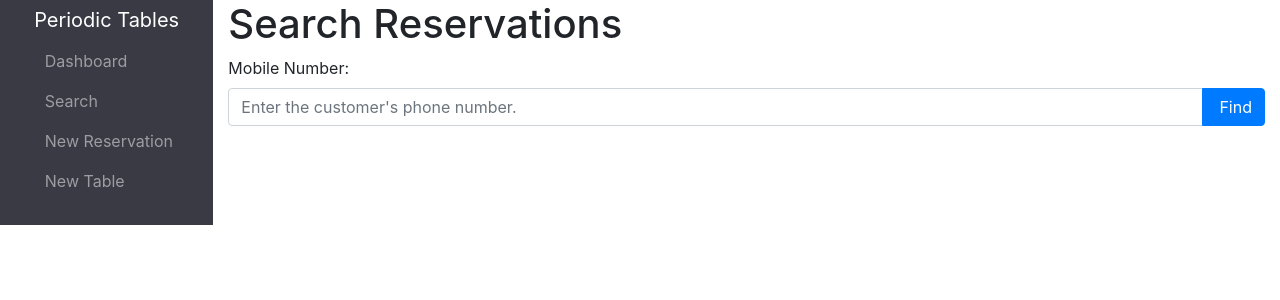
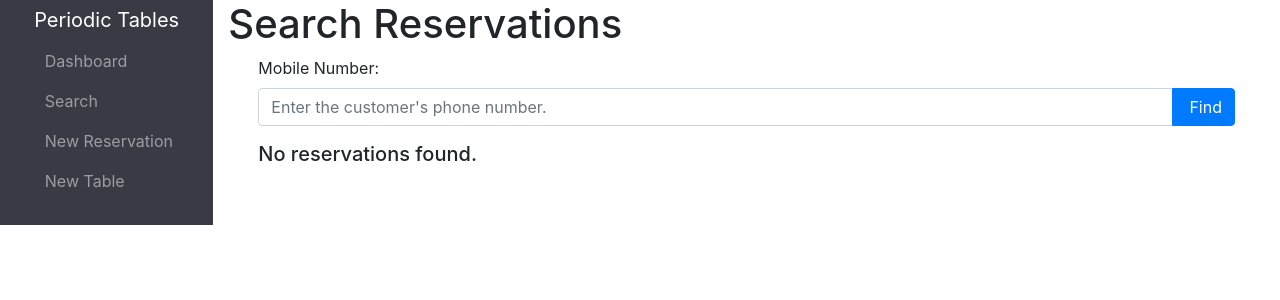
Before and after one commit to daniellukasdev/capstone-reservation-app, a React (Create React App) app in the folder front-end/: page /search in a window 1280 px wide. Shown: the top 300 px of the page. Built offline with nearby package versions, Linux system fonts and the light colour scheme; no server answers; a web font is replaced by a local one.

Commit message:
lists reservations matching numbers still needs more logic and validation

```diff
--- a/front-end/src/layout/Search.js
+++ b/front-end/src/layout/Search.js
@@ -1,10 +1,34 @@
 import React, { useState } from "react";
-import ErrorList from "./ErrorList";
+import ReservationList from "../lists/ReservationList";
+import ErrorAlert from "./ErrorAlert";
+import { searchMobileNumber } from "../utils/api";
 
 export default function Search() {
+  const [mobileNumber, setMobileNumber] = useState("");
+  const [reservations, setReservations] = useState([]);
   const [searchError, setSearchError] = useState(null);
 
+  function handleInputChange({ target }) {
+    setMobileNumber(target.value);
+  }
 
+  async function handleSearch(event) {
+    event.preventDefault();
+    const abortController = new AbortController();
+    setSearchError(null);
+    try {
+      const matchingReservations = await searchMobileNumber(
+        mobileNumber,
+        abortController.signal
+      );
+      setReservations(matchingReservations);
+      setMobileNumber("");
+    } catch (error) {
+      console.log("this is catch");
+      setSearchError(error);
+    }
+    return () => abortController.abort();
+  }
 
   return (
     <div>
@@ -12,11 +36,10 @@ export default function Search() {
         <h1>Search Reservations</h1>
       </div>
       <div>
-        <ErrorList error={searchError} />
+        <div className="col">
+          <div>
+            <ErrorAlert error={searchError} />
           </div>
-      <form>
-        <fieldset>
-          <div className="row">
           <div className="form-group col">
             <label htmlFor="mobile_number">Mobile Number:</label>
             <div className="input-group">
@@ -25,22 +48,34 @@ export default function Search() {
                 className="form-control"
                 id="mobile_number"
                 name="mobile_number"
-                  value={""}
-                  onChange={"handleInputChange"}
+                value={mobileNumber}
+                onChange={handleInputChange}
                 required
                 placeholder="Enter the customer's phone number."
               />
               <div className="input-group-append">
-                  <button className="btn btn-primary" type="submit">
+                <button
+                  className="btn btn-primary"
+                  type="submit"
+                  onClick={handleSearch}
+                >
                   <span className="oi oi-magnifying-glass mr-1"></span>
                   Find
                 </button>
               </div>
             </div>
           </div>
+          <div>
+            <div className="col">
+              {reservations?.length ? (
+                <ReservationList reservations={reservations} />
+              ) : (
+                <h5>No reservations found.</h5>
+              )}
             </div>
-        </fieldset>
-      </form>
+          </div>
+        </div>
+      </div>
     </div>
   );
 }
```
Lines whose indentation alone changed are shown as unchanged.
